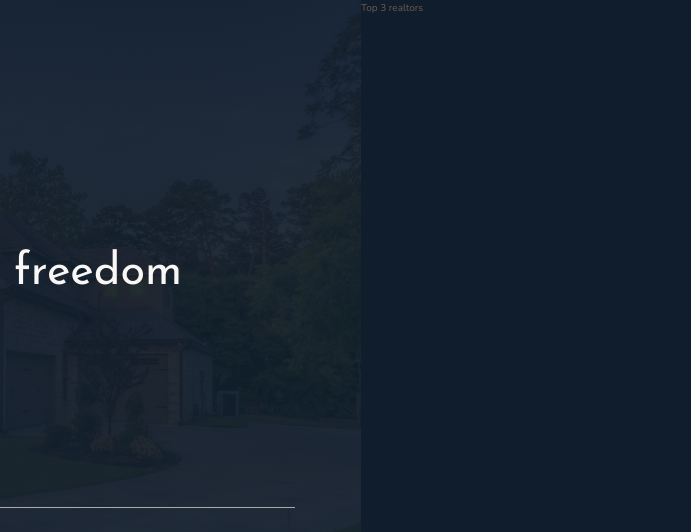
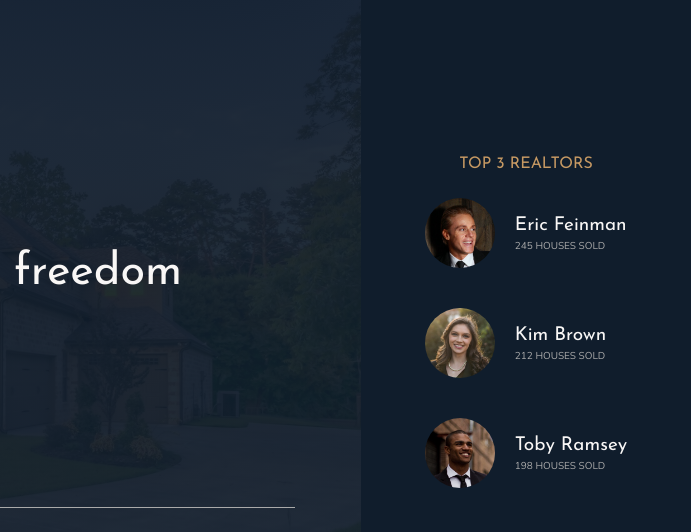
Before and after one commit to chriswaweru70/CSS-GRID-NEXTER-PROJECT, a website: page index.html in a window 1280 px wide. Shown: the top 532 px of the page, 589-1280 px from the left. Drawn offline with nearby package versions, Linux system fonts and the light colour scheme.

Commit message:
The realtors section is now complete

```diff
--- a/index.html
+++ b/index.html
@@ -32,7 +32,27 @@
             </div>
         </div>
         <div class="realtors">
-            Top 3 realtors
+            <h3 class="heading-3">Top 3 Realtors</h3>
+            <div class="realtors__list">
+                <img src="img/realtor-1.jpeg" alt="Realtor 1"
+                    class="realtors__img">
+                <div class="realtor__details">
+                    <h4 class="heading-4 heading-4--light">Eric Feinman</h4>
+                    <p class="realtors__sold">245 houses sold</p>
+                </div>
+                <img src="img/realtor-2.jpeg" alt="Realtor 2"
+                    class="realtors__img">
+                <div class="realtor__details">
+                    <h4 class="heading-4 heading-4--light">Kim Brown</h4>
+                    <p class="realtors__sold">212 houses sold</p>
+                </div>
+                <img src="img/realtor-3.jpeg" alt="Realtor 3"
+                    class="realtors__img">
+                <div class="realtor__details">
+                    <h4 class="heading-4 heading-4--light">Toby Ramsey</h4>
+                    <p class="realtors__sold">198 houses sold</p>
+                </div>
+            </div>
         </div>
         <section class="features">
             <div class="feature">
--- a/sass/_realtors.scss
+++ b/sass/_realtors.scss
@@ -1,4 +1,30 @@
 .realtors {
     background-color: $color-secondary;
     grid-column: col-start 7 / full-end;
+
+    display: grid;
+    justify-content: center;
+    align-content: center;
+    grid-row-gap: 2rem;
+    justify-items: center;
+
+    &__list {
+        display: grid;
+        grid-template-columns: min-content max-content;
+        grid-column-gap: 2rem;
+        grid-row-gap: 5vh;
+        align-items: center;
+    }
+
+    &__img {
+        width: 7rem;
+        border-radius: 50%;
+        display: block;
+    }
+
+    &__sold {
+        text-transform: uppercase;
+        color: $color-grey-light-2;
+        margin-top: -3px;
+    }
 }
```
Also changed, not shown: css/style.css.
